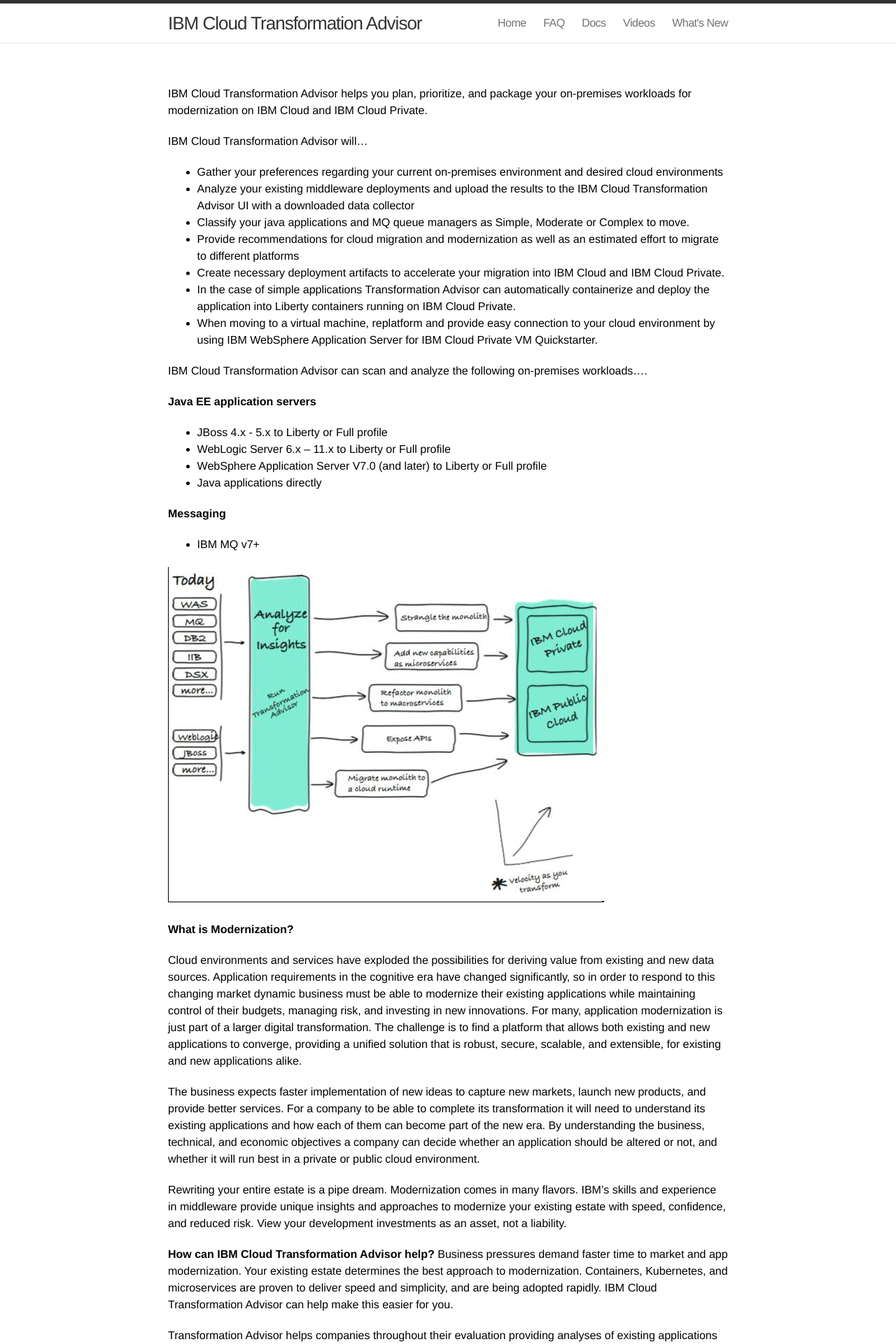
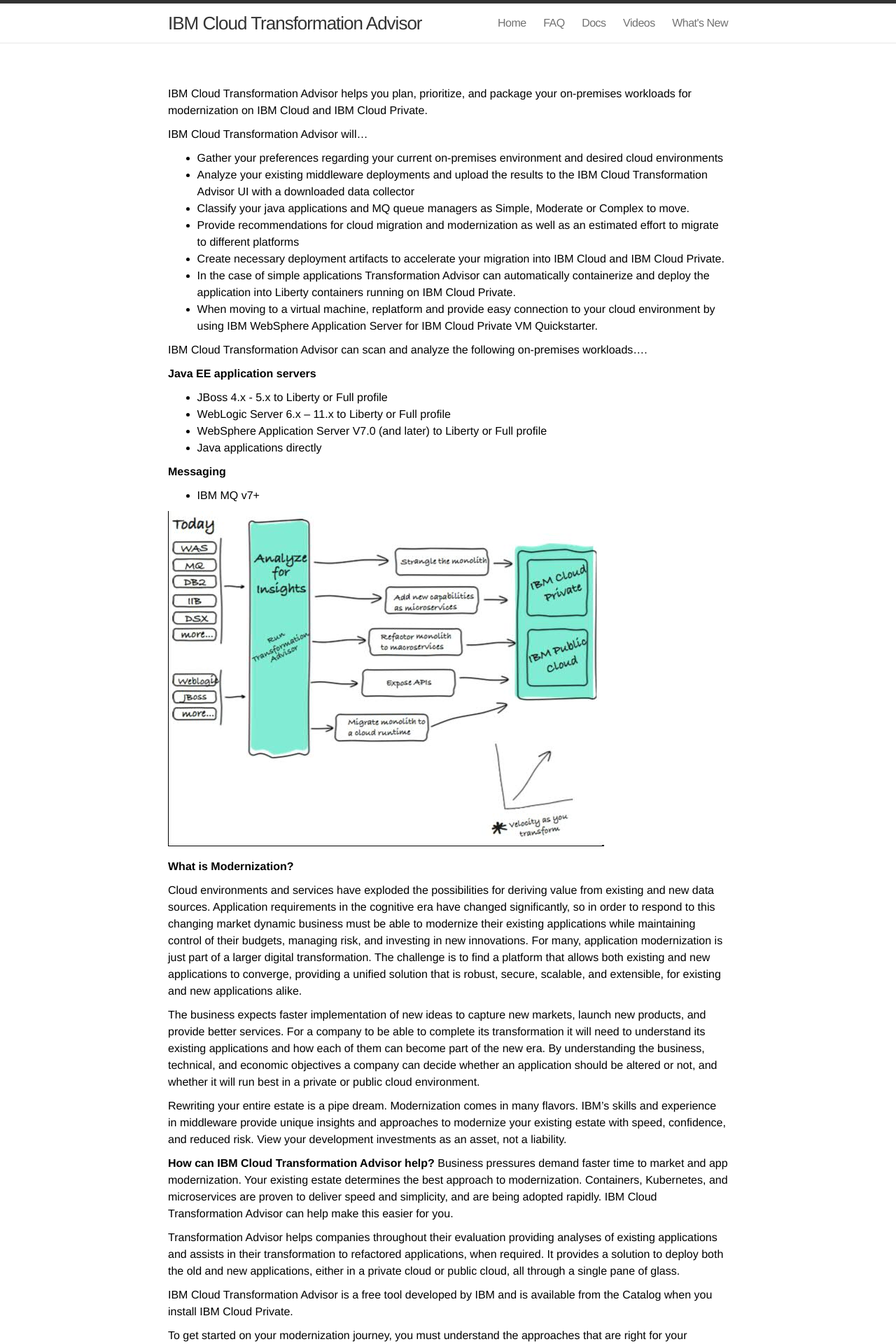
Before and after one commit to TransformationAdvisor/TA.github.io, a Jekyll site: the page built from index.md, in a window 1280 px wide. Shown: the top 1920 px of the page at 70% size. Built offline with Jekyll 4.4.1, drawn with Linux system fonts in a browser that asks for light colours.

Commit message:
Update main.css

```diff
--- a/css/main.css
+++ b/css/main.css
@@ -181,9 +181,9 @@
   margin-top: 5px;
 }
 
-.post-content { margin: 0 0 30px; }
+.post-content { margin: 0 0 15px; }
 
-.post-content > * { margin: 20px 0; }
+.post-content > * { margin: 10px 0; }
 
 
 .post-content h1,
@@ -194,7 +194,7 @@
 .post-content h6 {
   line-height: 1;
   font-weight: 300;
-  margin: 40px 0 20px;
+  margin: 20px 0 10px;
 }
 
 .post-content h2 {
```
